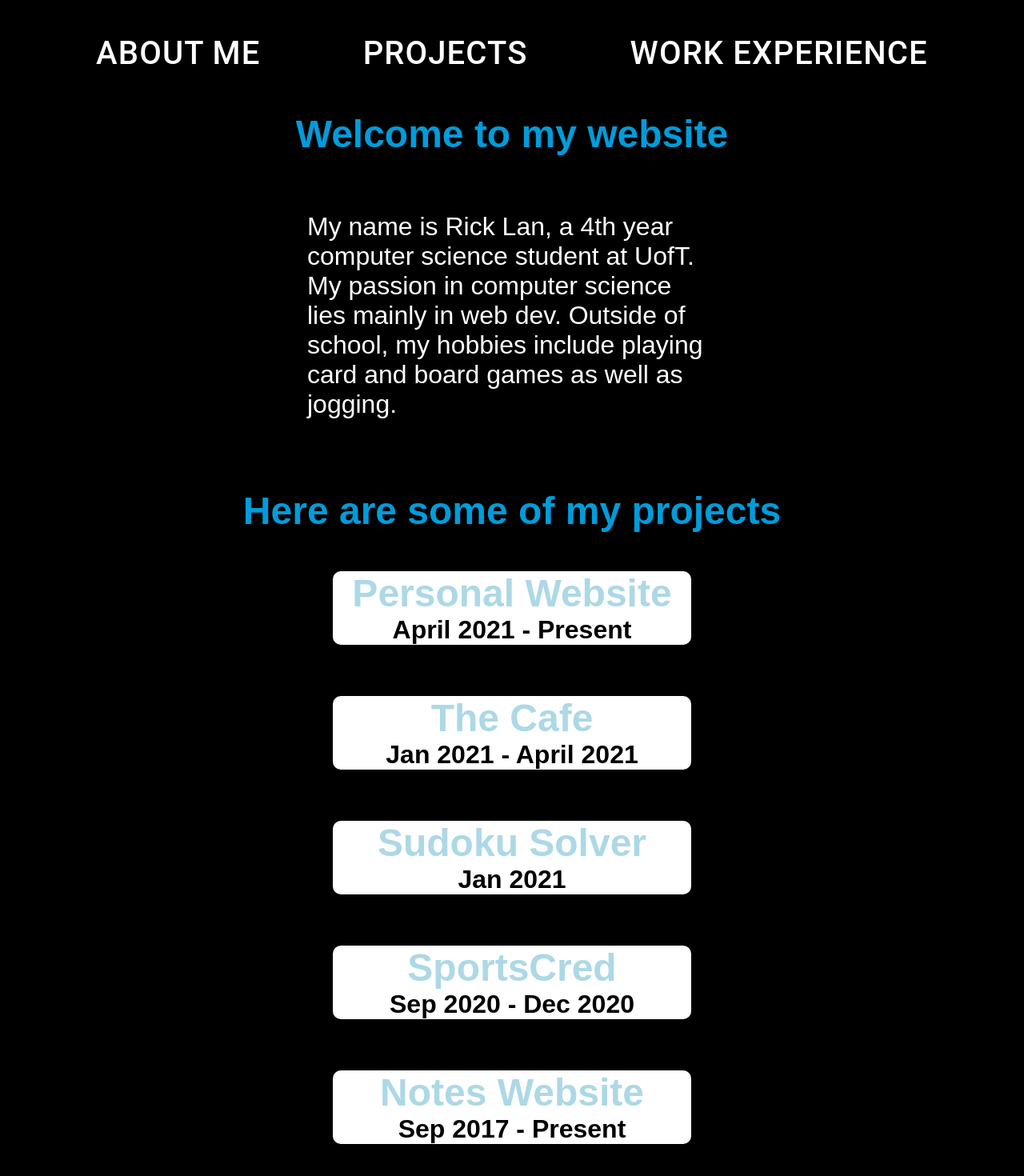
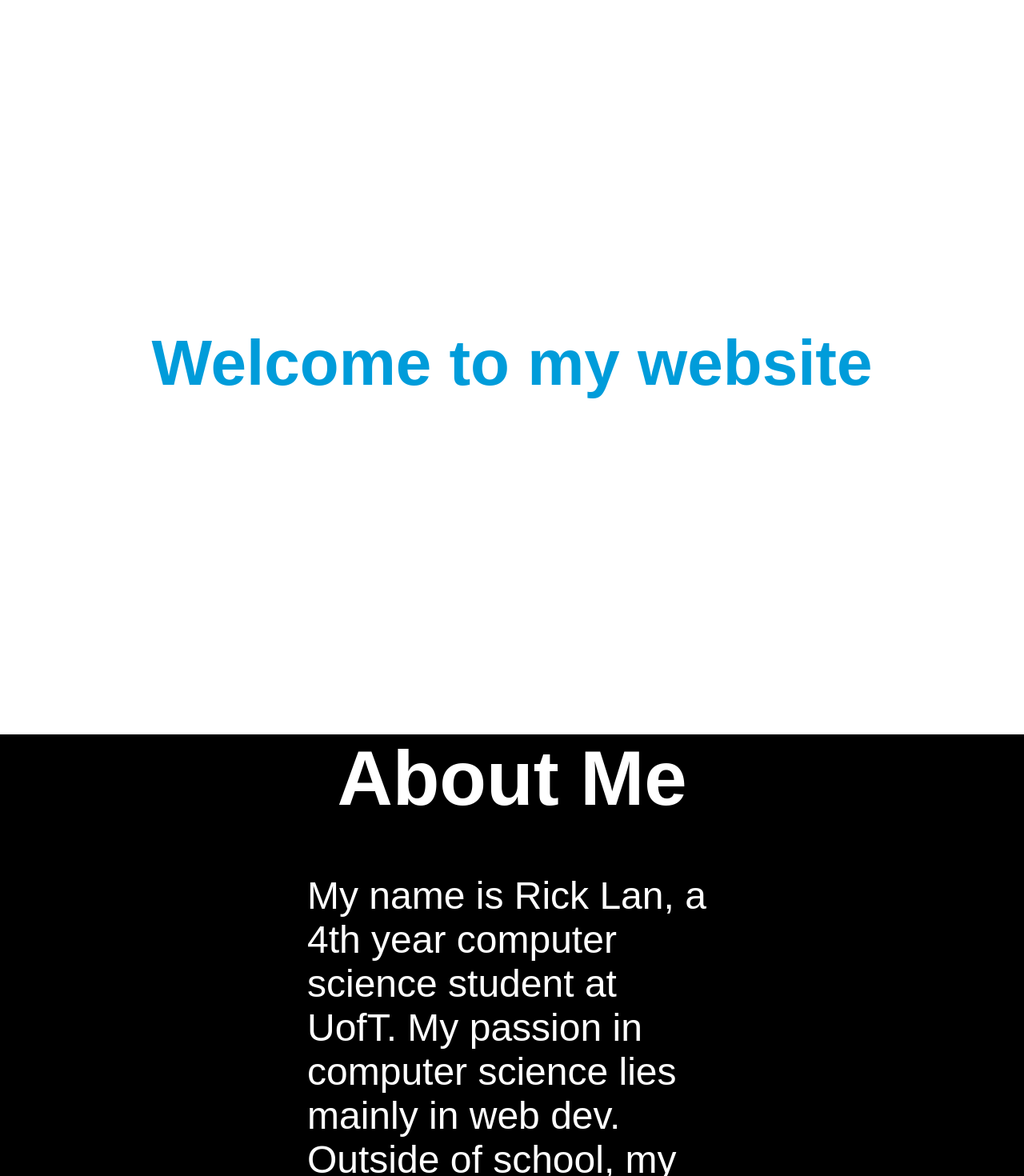
Before and after one commit to ricklan/website, a React (Create React App) app: page / in a window 1280 px wide. Shown: the top 1470 px of the page at 80% size. Built offline with nearby package versions, Linux system fonts and the light colour scheme.

Commit message:
Finished about me and homepage

```diff
--- a/src/App.css
+++ /dev/null
@@ -1,5 +0,0 @@
-body{
-  background-color: black;
-  margin: 0;
-  padding: 0;
-}
--- a/src/App.js
+++ b/src/App.js
@@ -1,6 +1,5 @@
-import './App.css';
+import AboutMe from './Components/About_Me/aboutMe.jsx'
 import Contact from './Components/Contact/contact.jsx'
-import Header from './Components/Header_Bar/header.jsx'
 import Home from './Components/Home/home.jsx'
 import Project from './Components/Past_Projects/projects.jsx'
 import Work from './Components/Work_History/work.jsx'
@@ -8,8 +7,8 @@ import Work from './Components/Work_History/work.jsx'
 function App() {
   return (
     <div className="App">
-      <Header />
       <Home />
+      <AboutMe />
       <Project />
       <Work />
       <Contact />
--- /dev/null
+++ b/src/Components/About_Me/aboutMe.css
@@ -0,0 +1,37 @@
+#aboutMe{
+    background-color: black;
+    color: white;
+    padding-left: 30%;
+    padding-right: 30%;
+    overflow-wrap: break-word;
+    word-wrap: break-word;
+    font-size: 1.35rem;
+}
+
+#aboutMeTitle{
+    text-align: center;
+}
+
+@media only screen and (min-width: 360px){
+    #aboutMe{
+        font-size: 1.75rem;
+    }
+}
+
+@media only screen and (min-width: 540px){
+    #aboutMe{
+        font-size: 2.5rem;
+    }
+}
+
+@media only screen and (min-width: 768px){
+    #aboutMe{
+        font-size: 3.5rem;
+    }
+}
+
+@media only screen and (min-width: 1024px){
+    #aboutMe{
+        font-size: 3rem;
+    }
+}
--- /dev/null
+++ b/src/Components/About_Me/aboutMe.jsx
@@ -0,0 +1,14 @@
+import "../../Global/global.css"
+import "./aboutMe.css"
+
+export default function AboutMe() {
+
+    return (
+        <div id="aboutMe">
+            <h1 id="aboutMeTitle">About Me</h1>
+            My name is Rick Lan, a 4th year computer science student at UofT.
+            My passion in computer science lies mainly in web dev.
+            Outside of school, my hobbies include playing card and board games as well as jogging.
+        </div>
+    )
+}
--- a/src/Components/Contact/contact.jsx
+++ b/src/Components/Contact/contact.jsx
@@ -8,8 +8,8 @@ import { makeStyles } from '@material-ui/core/styles';
 
 const useStyles = makeStyles((theme) => ({
     contact: {
-        color: "black",
-        backgroundColor: "white",
+        color: "white",
+        backgroundColor: "black",
         position: "relative",
         left: 0,
         bottom: 0,
@@ -37,7 +37,10 @@ const useStyles = makeStyles((theme) => ({
         justifyContent: "space-evenly"
     },
     socialMedia: {
-        color: "black",
+        color: "white",
+        "&:hover": {
+            color: "#009cda"
+        },
         [theme.breakpoints.down("sm")]: {
             fontSize: "2rem",
         },
@@ -75,6 +78,6 @@ export default function Contact() {
                     </a>
                 </Button>
             </div>
-        </div>
+        </div >
     )
 }
--- a/src/Components/Header_Bar/header.jsx
+++ /dev/null
@@ -1,53 +0,0 @@
-import "../../Global/global.css"
-
-import { Button } from '@material-ui/core';
-import { makeStyles } from '@material-ui/core/styles';
-import { Link } from "react-router-dom";
-
-const useStyles = makeStyles((theme) => ({
-    header: {
-        display: "flex",
-        flexDirection: "row",
-        justifyContent: "space-evenly",
-        flexWrap: "wrap",
-        marginTop: "2%",
-    },
-    headerButton: {
-        color: "white",
-
-        // For hovering
-        '&:hover': {
-            color: "yellow",
-            fontStyle: "italic",
-        },
-        [theme.breakpoints.down("sm")]: {
-            fontSize: "1.75rem",
-        },
-        [theme.breakpoints.up("md")]: {
-            fontSize: "2rem",
-        },
-        [theme.breakpoints.up("lg")]: {
-            fontSize: "2.5rem",
-        },
-    },
-}));
-
-export default function Header() {
-    const classes = useStyles();
-
-    return (
-        <div className={classes.header}>
-            <Link className={classes.link} to="/website/">
-                <Button className={classes.headerButton}> About Me </Button>
-            </Link>
-
-            <Link className={classes.link} to="/website/project/">
-                <Button className={classes.headerButton}> Projects </Button>
-            </Link>
-
-            <Link className={classes.link} to="/website/work/">
-                <Button className={classes.headerButton}> Work Experience </Button>
-            </Link>
-        </div>
-    )
-}
--- /dev/null
+++ b/src/Components/Home/home.css
@@ -0,0 +1,43 @@
+#title{
+    background-color: white;
+    color: #009cda;
+    font-weight: bold;
+    display: flex;
+    flex-wrap: wrap;
+    word-wrap: break-word;
+    justify-content: center;
+    align-items: center;
+    height: 100vh;
+    font-size: 1.35rem;
+    animation: show_title 2s ease-in-out;
+}
+
+@keyframes show_title {
+    0% { opacity: 0; }
+    50% { opacity: 0.5; }
+    100% { opacity: 1; }
+}
+
+@media only screen and (min-width: 360px){
+    #title{
+        font-size: 1.75rem;
+    }
+}
+
+@media only screen and (min-width: 540px){
+    #title{
+        font-size: 2.5rem;
+    }
+}
+
+@media only screen and (min-width: 768px){
+    #title{
+        font-size: 3.5rem;
+    }
+}
+
+@media only screen and (min-width: 1024px){
+    #title{
+        font-size: 5rem;
+    }
+}
--- a/src/Components/Home/home.jsx
+++ b/src/Components/Home/home.jsx
@@ -1,54 +1,9 @@
 import "../../Global/global.css"
-
-import { makeStyles } from '@material-ui/core/styles';
-
-const useStyles = makeStyles((theme) => ({
-    aboutMe: {
-        color: "white",
-        width: "40%",
-        marginLeft: "auto",
-        marginRight: "auto",
-        overflowWrap: "break-word",
-        [theme.breakpoints.down("sm")]: {
-            fontSize: "1.75rem",
-            padding: "5%",
-        },
-        [theme.breakpoints.up("md")]: {
-            fontSize: "3rem",
-            padding: "5%",
-        },
-        [theme.breakpoints.up("lg")]: {
-            fontSize: "2rem",
-            padding: "3%",
-        },
-    },
-    title: {
-        color: "#009cda",
-        fontWeight: "bold",
-        textAlign: "center",
-        [theme.breakpoints.down("sm")]: {
-            fontSize: "2rem",
-        },
-        [theme.breakpoints.up("md")]: {
-            fontSize: "3rem",
-        },
-        [theme.breakpoints.up("lg")]: {
-            fontSize: "3rem",
-        },
-    },
-}));
+import "./home.css"
 
 export default function Home() {
-    const classes = useStyles();
 
     return (
-        <div className={classes.header}>
-            <h1 className={classes.title}>Welcome to my website</h1>
-            <div className={classes.aboutMe}>
-                My name is Rick Lan, a 4th year computer science student at UofT.
-                My passion in computer science lies mainly in web dev.
-                Outside of school, my hobbies include playing card and board games as well as jogging.
-            </div>
-        </div>
+        <h1 id="title">Welcome to my website</h1>
     )
 }
--- a/src/Global/global.css
+++ b/src/Global/global.css
@@ -1,5 +1,7 @@
 body{
     font-family: Arial, Helvetica, sans-serif;
+    margin: 0;
+    padding: 0;
 }
 a {
     text-decoration: none;
@@ -8,3 +10,20 @@ a {
 a :visited {
     text-decoration: none;
 }
+
+
+::-webkit-scrollbar {
+    width: 16px;
+} */
+
+/* Track */
+::-webkit-scrollbar-track {
+    background: black;
+}
+
+/* Handle */
+::-webkit-scrollbar-thumb {
+    background: #00008B;
+    border-radius: 16px;
+    box-shadow: inset 2px 2px 2px hsl(0deg 0% 100% / 25%), inset -2px -2px 2px rgb(0 0 0 / 25%);
+}
```
Also changed, not shown: src/Components/Past_Projects/projects.css (added), 15 other files (tests, documents, lock files or other folders).
